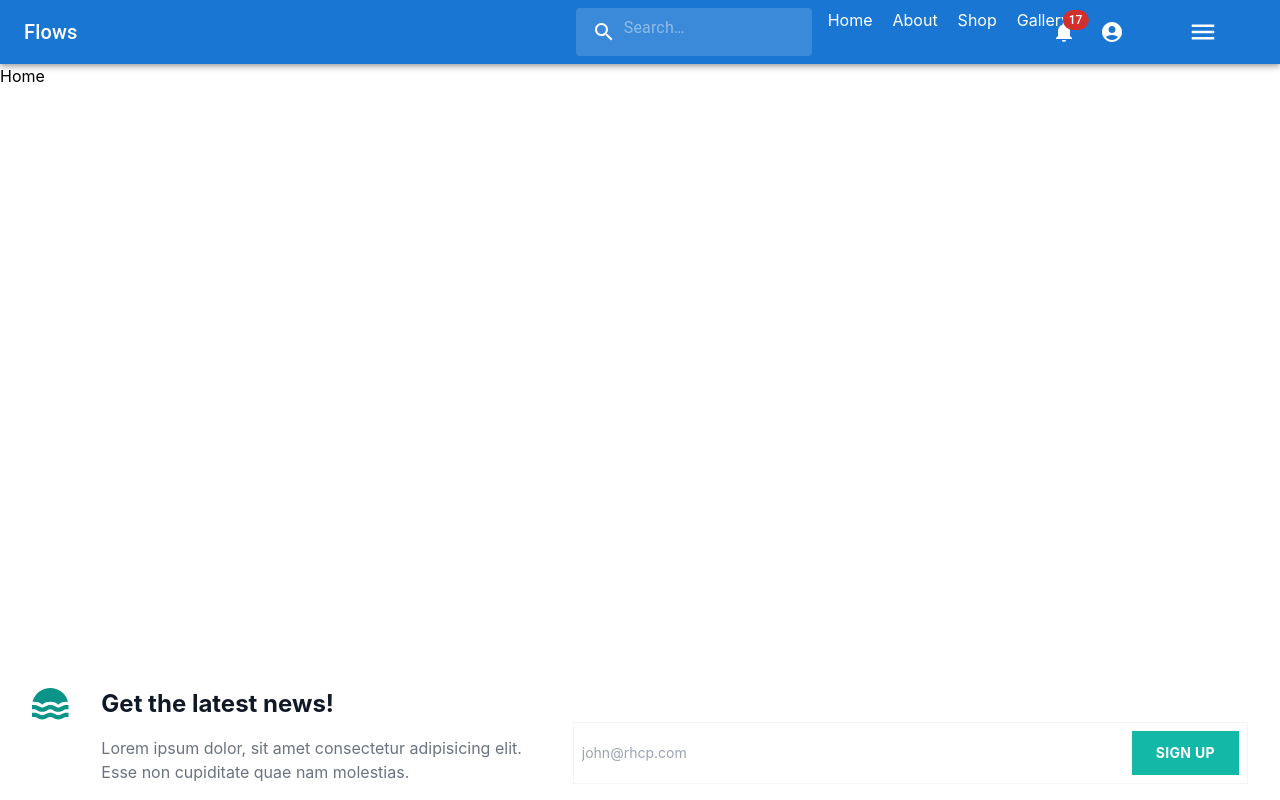
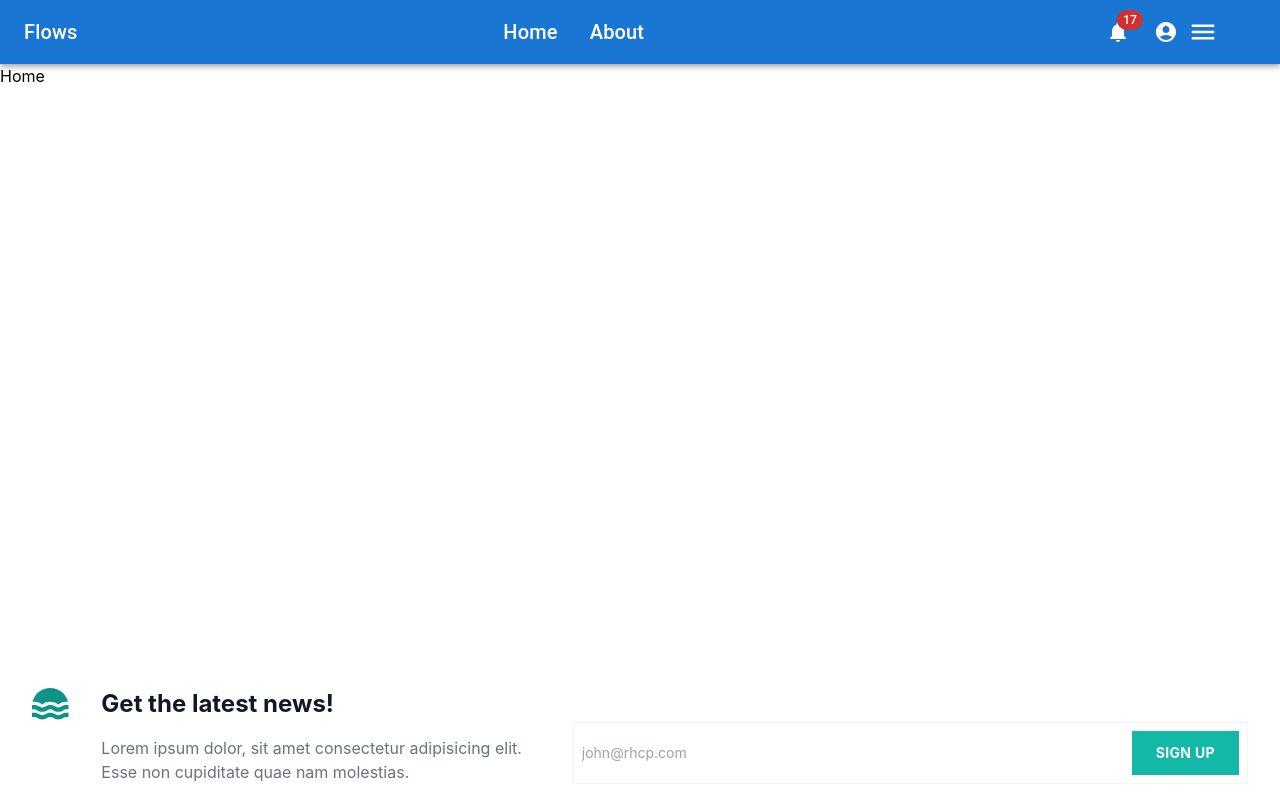
Before and after one commit to MinayeAliyeva/e-commerce-practise, a React (Create React App) app in the folder client/: page / in a window 1280 px wide. Shown: the top 800 px of the page. Built offline with nearby package versions, Linux system fonts and the light colour scheme.

Commit message:
fix: responsive version 1

```diff
--- /dev/null
+++ b/client/src/components/Buttons/Search/index.jsx
@@ -0,0 +1,23 @@
+import SearchIcon from "@mui/icons-material/Search";
+import React from "react";
+import {
+	Search,
+	SearchIconWrapper,
+	StyledInputBase,
+} from "./StyledComponent.jsx";
+
+const SearchButton = () => {
+	return (
+		<Search>
+			<SearchIconWrapper>
+				<SearchIcon />
+			</SearchIconWrapper>
+			<StyledInputBase
+				placeholder='Search…'
+				inputProps={{ "aria-label": "search" }}
+			/>
+		</Search>
+	);
+};
+
+export default SearchButton;
--- a/client/src/components/header/Header.jsx
+++ b/client/src/components/header/Header.jsx
@@ -5,18 +5,14 @@ import Toolbar from "@mui/material/Toolbar";
 import IconButton from "@mui/material/IconButton";
 import Typography from "@mui/material/Typography";
 import Badge from "@mui/material/Badge";
-import MenuItem from "@mui/material/MenuItem";
-import Menu from "@mui/material/Menu";
 import MenuIcon from "@mui/icons-material/Menu";
-import SearchIcon from "@mui/icons-material/Search";
 import AccountCircle from "@mui/icons-material/AccountCircle";
-import MailIcon from "@mui/icons-material/Mail";
 import NotificationsIcon from "@mui/icons-material/Notifications";
 import MoreIcon from "@mui/icons-material/MoreVert";
-import { Search, SearchIconWrapper, StyledInputBase } from "./StyledComponent";
 import useMobile from "./useMobile";
 import MobileVersion from "./MobileVersion";
 import MenuBar from "./MenuBar";
+import SearchButton from "../Buttons/Search";
 
 export default function PrimarySearchAppBar() {
   const state = useMobile();
@@ -36,80 +32,71 @@ export default function PrimarySearchAppBar() {
 
   return (
 		<Box sx={{ flexGrow: 1 }}>
-      <AppBar position="static">
+			<AppBar position='static'>
+
 				<Toolbar>
+          <Box sx={{ flexGrow: 1 }}>
+
 					<Typography
-            variant="h6"
+						variant='h6'
 						noWrap
-            component="div"
-            sx={{ display: { xs: "none", sm: "block" } }}
-          >
+						component='div'
+						sx={{ display: { xs: "none", sm: "block" } }}>
 						Flows
 					</Typography>
+          </Box>
 
-          <Box sx={{ flexGrow: 1 }} />
+					<Box sx={{ flexGrow: 1 }}>
+					   <MenuBar />
+          </Box>
+
 
 					<Box sx={{ display: { xs: "none", md: "flex" } }}>
-            <Search>
-              <SearchIconWrapper>
-                <SearchIcon />
-              </SearchIconWrapper>
-              <StyledInputBase
-                placeholder="Search…"
-                inputProps={{ "aria-label": "search" }}
-              />
-            </Search>
-            <MenuBar />
 						<IconButton
-              size="large"
-              aria-label="show 4 new mails"
-              color="inherit"
-            >
+							size='large'
+							aria-label='show 4 new mails'
+							color='inherit'>
 							{/* <Badge badgeContent={4} color="error">
                 <MailIcon />
               </Badge> */}
 						</IconButton>
 						<IconButton
-              size="large"
-              aria-label="show 17 new notifications"
-              color="inherit"
-            >
-              <Badge badgeContent={17} color="error">
+							size='large'
+							aria-label='show 17 new notifications'
+							color='inherit'>
+							<Badge badgeContent={17} color='error'>
 								<NotificationsIcon />
 							</Badge>
 						</IconButton>
 						<IconButton
-              size="large"
-              edge="end"
-              aria-label="account of current user"
+							size='large'
+							edge='end'
+							aria-label='account of current user'
 							aria-controls={menuId}
-              aria-haspopup="true"
+							aria-haspopup='true'
 							onClick={handleProfileMenuOpen}
-              color="inherit"
-            >
+							color='inherit'>
 							<AccountCircle />
 						</IconButton>
 					</Box>
 					<Box sx={{ display: { xs: "flex", md: "none" } }}>
 						<IconButton
-              size="large"
-              aria-label="show more"
+							size='large'
+							aria-label='show more'
 							aria-controls={mobileMenuId}
-              aria-haspopup="true"
+							aria-haspopup='true'
 							onClick={handleMobileMenuOpen}
-              color="inherit"
-            >
+							color='inherit'>
 							<MoreIcon />
 						</IconButton>
 					</Box>
 
 					<IconButton
-            size="large"
-            edge="start"
-            color="inherit"
-            aria-label="open drawer"
-            sx={{ mr: 2 }}
-          >
+						size='large'
+						edge='start'
+						color='inherit'
+						aria-label='open drawer'
+						sx={{ mr: 2 }}>
 						<MenuIcon style={{ margin: " 0 10px", fontSize: "30px" }} />
 					</IconButton>
 				</Toolbar>
--- a/client/src/components/header/MenuBar.jsx
+++ b/client/src/components/header/MenuBar.jsx
@@ -1,17 +1,33 @@
+import { Box, Typography } from "@mui/material";
 import React from "react";
 import { NavLink } from "react-router-dom";
+
+const links = [
+	{
+		name: "Home",
+		to: "/",
+	},
+	{
+		name: "About",
+		to: "/about",
+	},
+];
+
 const MenuBar = () => {
-  return (
-    <div
-      className="links"
-      style={{ display: "flex", columnGap: "20px", width: "30%" }}
-    >
-      <NavLink to="/">Home</NavLink>
-      <NavLink to="/about">About</NavLink>
-      <NavLink to="/shop">Shop</NavLink>
-      <NavLink to="/gallery">Gallery</NavLink>
-    </div>
-  );
+	return (
+		<Box sx={{ display: { xs: "none", md: "flex" } }} gap={4}>
+			{links?.map((link, index) => (
+				<Typography
+					key={index}
+					variant='h6'
+					noWrap
+					component='div'
+					sx={{ display: { xs: "none", sm: "block" } }}>
+					<NavLink to={link.to}> {link.name} </NavLink>
+				</Typography>
+			))}
+		</Box>
+	);
 };
 
 export default MenuBar;
```
Also changed, not shown: client/src/components/Buttons/Search/StyledComponent.jsx (renamed from client/src/components/header/StyledComponent.jsx), 2 other files (tests, documents, lock files or other folders). Lines whose indentation alone changed are shown as unchanged.
